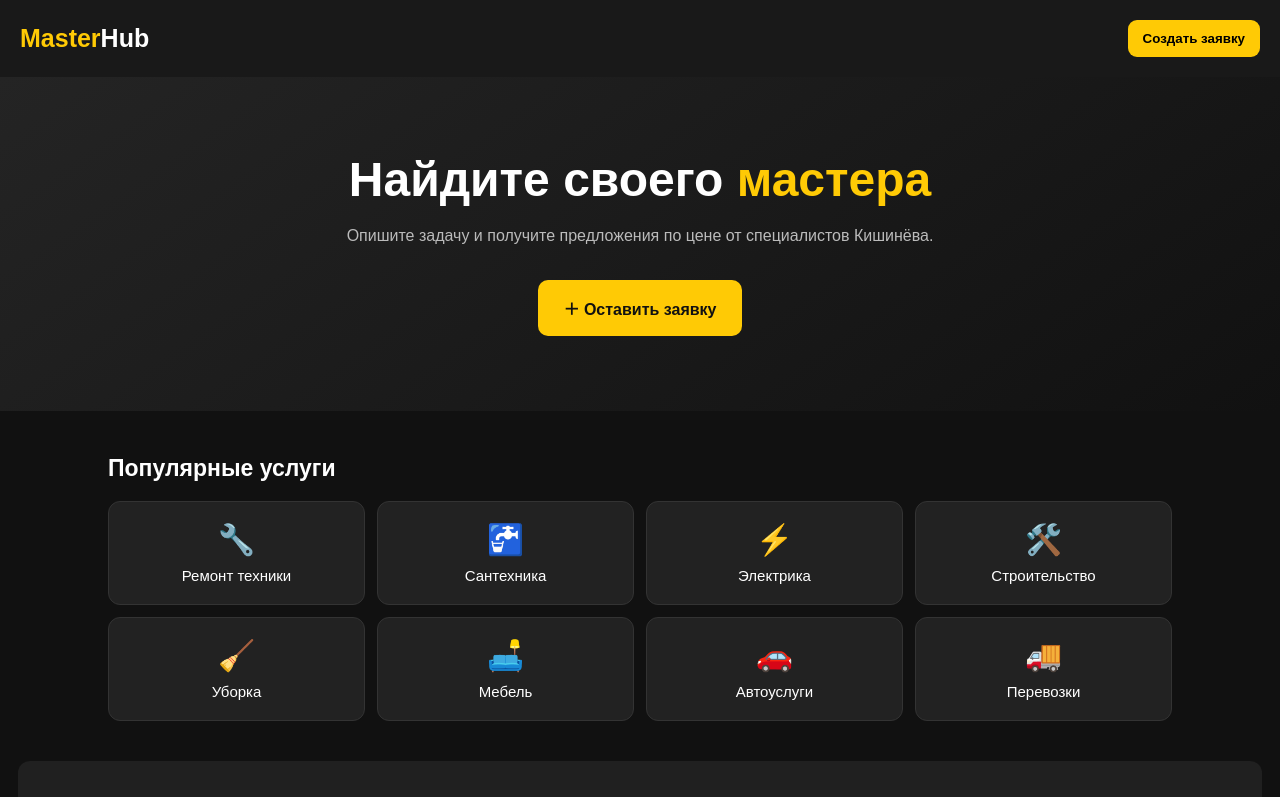
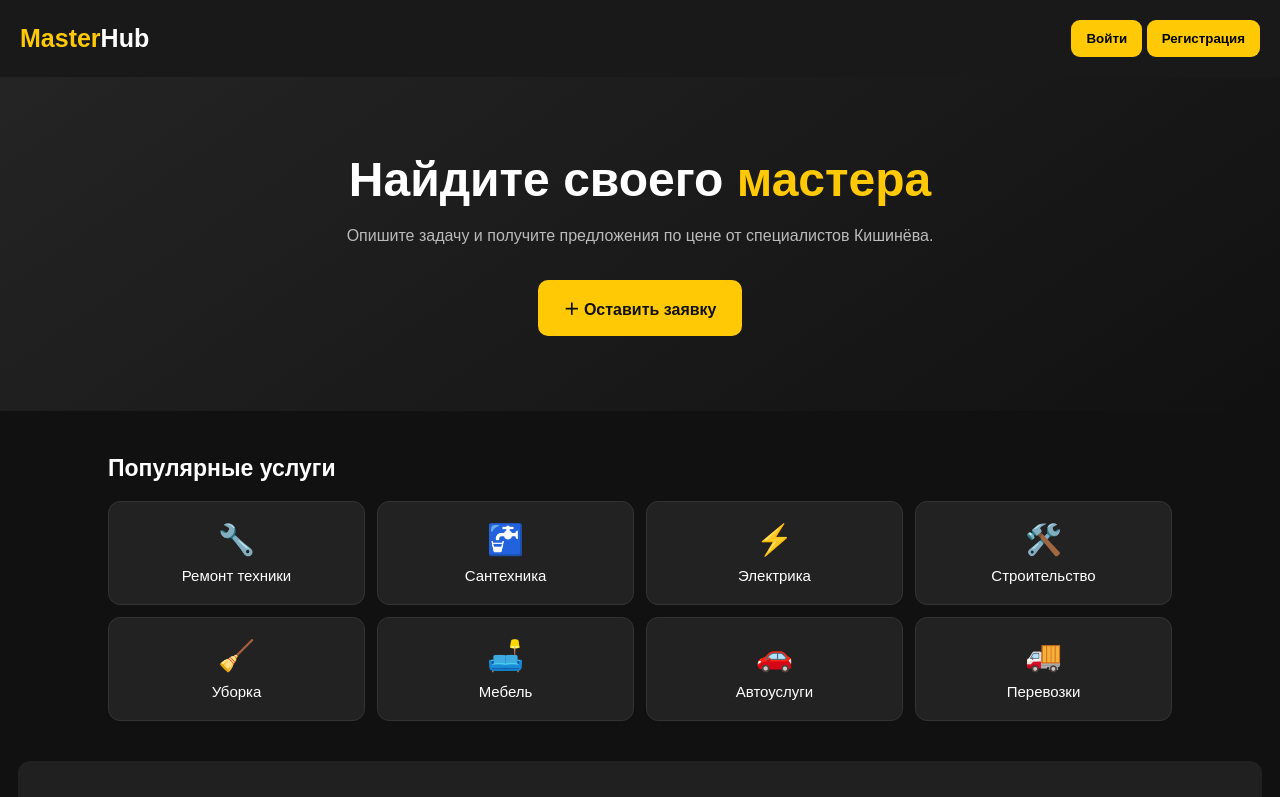
Before and after one commit to tehnoroomservice-cloud/masterhub-moldova, a plain HTML site: page index.html in a window 1280 px wide. Shown: the top 797 px of the page. Drawn offline with nearby package versions, Linux system fonts and the light colour scheme.

Commit message:
Update index.html

```diff
--- a/index.html
+++ b/index.html
@@ -38,7 +38,10 @@ input,textarea,select{width:100%;padding:13px;margin:8px 0 15px;background:#111;
 <body>
 <header>
   <div class="logo">Master<span>Hub</span></div>
-  <button class="login" onclick="openForm()">Создать заявку</button>
+  <div class="auth-buttons">
+  <button class="login" onclick="openAuth('login')">Войти</button>
+  <button class="login" onclick="openAuth('register')">Регистрация</button>
+</div>
 </header>
 
 <div class="hero">
```
